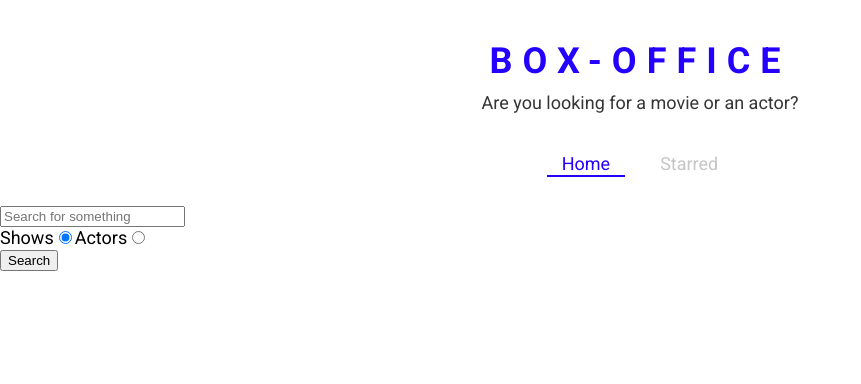
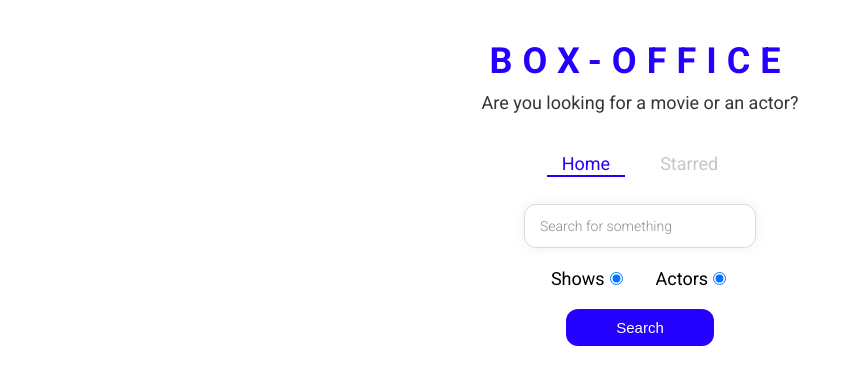
Before and after one commit to Tehreem-Arshad-maker/box-office, a React (Create React App) app: page / in a window 1280 px wide. Shown: the top 384 px of the page, without its empty margins (0-861 px from the left). Built offline with nearby package versions, Linux system fonts and the light colour scheme.

Commit message:
styled the entire app

```diff
--- /dev/null
+++ b/src/components/CustomRadio.js
@@ -0,0 +1,64 @@
+import React from 'react';
+import styled from 'styled-components';
+
+export const RadioWrapper = styled.label`
+  display: block;
+  position: relative;
+  padding-left: 25px;
+  cursor: pointer;
+  font-size: 13px;
+  user-select: none;
+  font-weight: 700;
+  line-height: 1.65;
+
+  input {
+    position: absolute;
+    opacity: 0;
+    cursor: pointer;
+  }
+
+  span {
+    position: absolute;
+    top: 0;
+    left: 0;
+    height: 16px;
+    width: 16px;
+    background-color: #fff;
+    border: 2px solid ${({ theme }) => theme.mainColors.blue};
+    border-radius: 50%;
+  }
+
+  input:checked ~ span {
+    background-color: #fff;
+    border: 2px solid ${({ theme }) => theme.mainColors.blue};
+  }
+
+  span:after {
+    content: '';
+    position: absolute;
+    display: none;
+  }
+
+  input:checked ~ span:after {
+    display: block;
+  }
+
+  span:after {
+    top: 4px;
+    left: 4px;
+    width: 8px;
+    height: 8px;
+    border-radius: 50%;
+    background: ${({ theme }) => theme.mainColors.blue};
+  }
+`;
+export const CustomRadio = ({ label, ...restProps }) => {
+  return (
+    <label htmlFor={restProps.id}>
+      {label}
+      <input {...restProps} type="radio" />
+      <span />
+    </label>
+  );
+};
+// the order of restprops and type should br like this to avoid overriding
--- a/src/pages/Home.js
+++ b/src/pages/Home.js
@@ -1,9 +1,15 @@
 import React, { useState } from 'react';
 import { ActorGrid } from '../components/actor/ActorGrid';
+import { CustomRadio } from '../components/CustomRadio';
 import { MainPageLayout } from '../components/MainPageLayout';
 import { ShowGrid } from '../components/show/ShowGrid';
 import { apiGet } from '../misc/config';
 import { useLastQuery } from '../misc/custom-hools';
+import {
+  RadioInputsWrapper,
+  SearchButtonWrapper,
+  SearchInput,
+} from './Home.styled';
 
 export const Home = () => {
   const [input, setInput] = useLastQuery();
@@ -55,40 +61,39 @@
   };
   return (
     <MainPageLayout>
-      <input
+      <SearchInput
         type="text"
         placeholder="Search for something"
         onChange={onInputChange}
         onKeyDown={onKeyDown}
         value={input}
       />
+      <RadioInputsWrapper>
         <div>
-        <label htmlFor="shows-search">
-          Shows
-          <input
+          <CustomRadio
+            label="Shows"
             id="shows-search"
-            type="radio"
             value="shows"
             checked={isShowsSearch}
             onChange={onRadioChange}
           />
-        </label>
-
-        <label htmlFor="actor-search">
-          Actors
-          <input
+        </div>
+        <div>
+          <CustomRadio
+            label="Actors"
             id="actor-search"
-            type="radio"
             value="people"
-            checked={!isShowsSearch}
+            checked={isShowsSearch}
             onChange={onRadioChange}
           />
-        </label>
         </div>
+      </RadioInputsWrapper>
+      <SearchButtonWrapper>
         <button type="button" onClick={onSearch}>
           {' '}
           Search
         </button>
+      </SearchButtonWrapper>
       {renderResults()}
     </MainPageLayout>
   );
--- /dev/null
+++ b/src/pages/Home.styled.js
@@ -0,0 +1,49 @@
+import styled from 'styled-components';
+
+export const SearchInput = styled.input`
+  display: block;
+  font-family: 'Roboto', sans-serif;
+  width: 200px;
+  margin: auto;
+  outline: none;
+  padding: 13px 15px;
+  border: 1px solid #dbdbdb;
+  box-shadow: 0px 0px 10px 0px rgba(219, 219, 219, 0.5);
+  font-size: 14px;
+  border-radius: 12px;
+  color: #8d8d8d;
+
+  &::placeholder {
+    font-weight: 300;
+    color: #8d8d8d;
+  }
+`;
+
+export const RadioInputsWrapper = styled.div`
+  display: flex;
+  justify-content: center;
+  margin: 20px 0;
+
+  div {
+    margin: 0 15px;
+  }
+`;
+
+export const SearchButtonWrapper = styled.div`
+  text-align: center;
+  margin-bottom: 35px;
+
+  button {
+    color: #fff;
+    background-color: ${({ theme }) => theme.mainColors.blue};
+    margin: auto;
+    padding: 10px 50px;
+    font-size: 15px;
+    border: none;
+    outline: none;
+    border-radius: 12px;
+    &:hover {
+      cursor: pointer;
+    }
+  }
+`;
```
Lines whose indentation alone changed are shown as unchanged.
